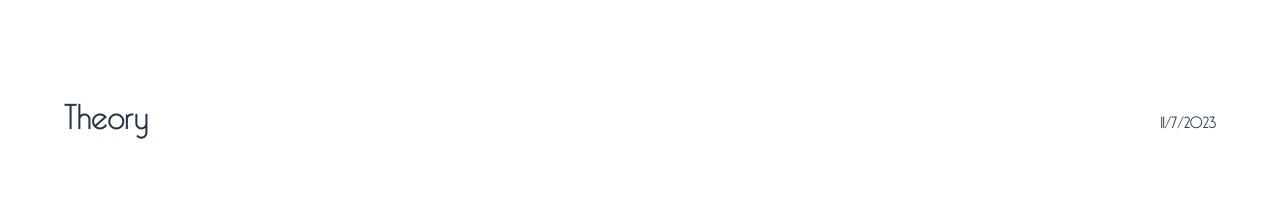
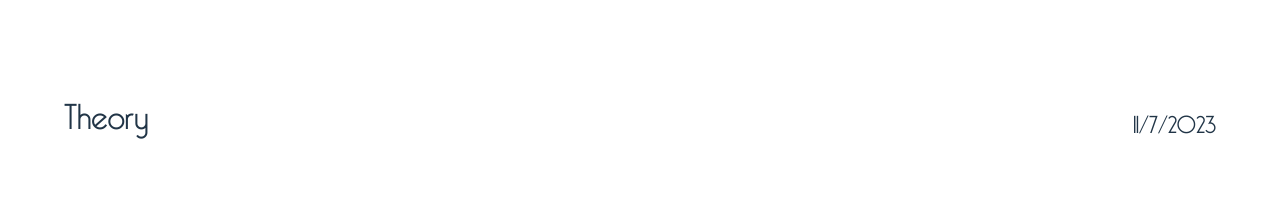
Before and after one commit to Namelessafk/Projeto-Theory, a React (Vite) app: page / in a window 1280 px wide. Shown: the top 198 px of the page. Built offline with nearby package versions, Linux system fonts and the light colour scheme.

Commit message:
corrigindo a correção *caveira*

```diff
--- a/src/css/Header.css
+++ b/src/css/Header.css
@@ -12,6 +12,6 @@ h2{
     margin-bottom: 6vh;
 }
 
-dia{
+.dia{
     font-size: 1.5rem;
 }
```
